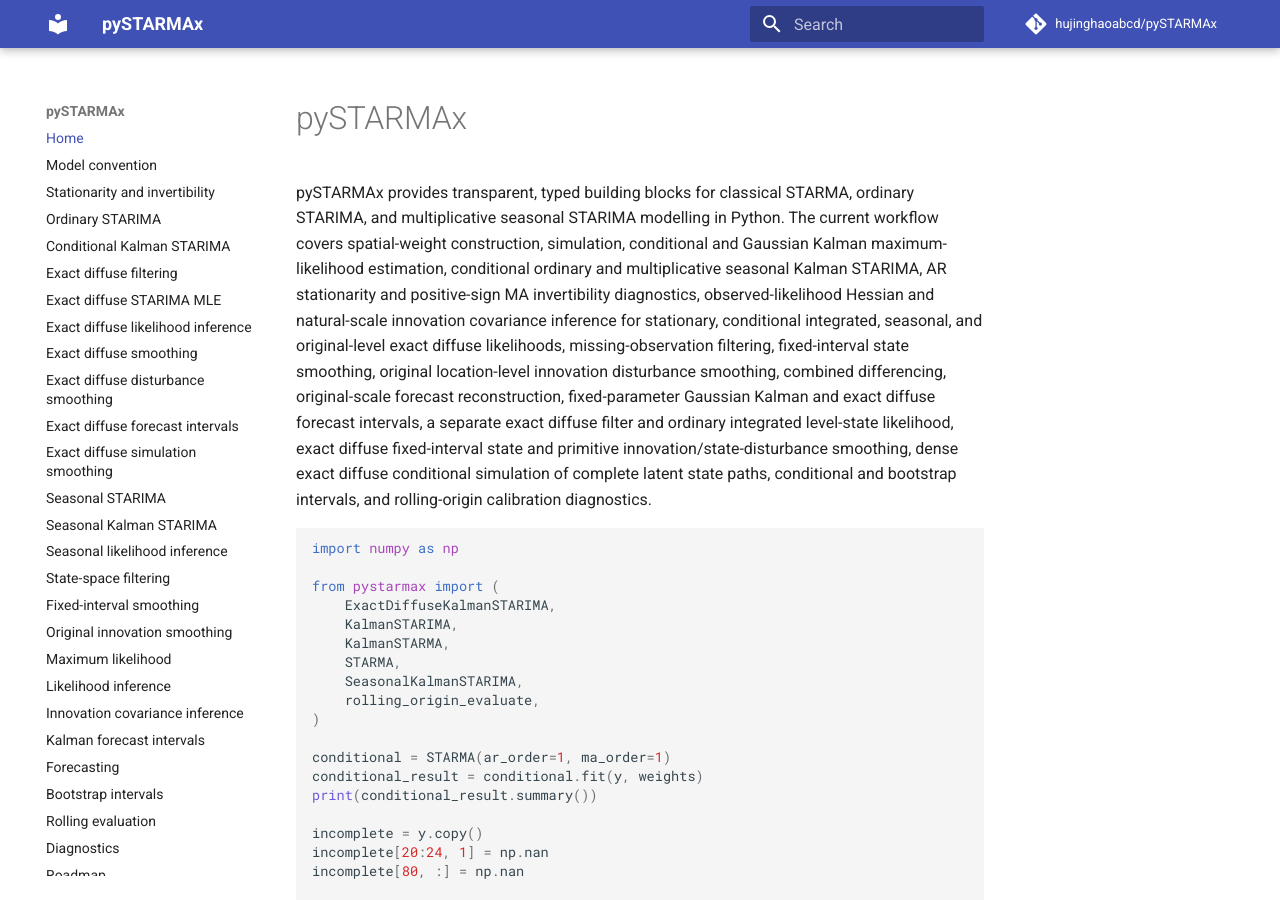
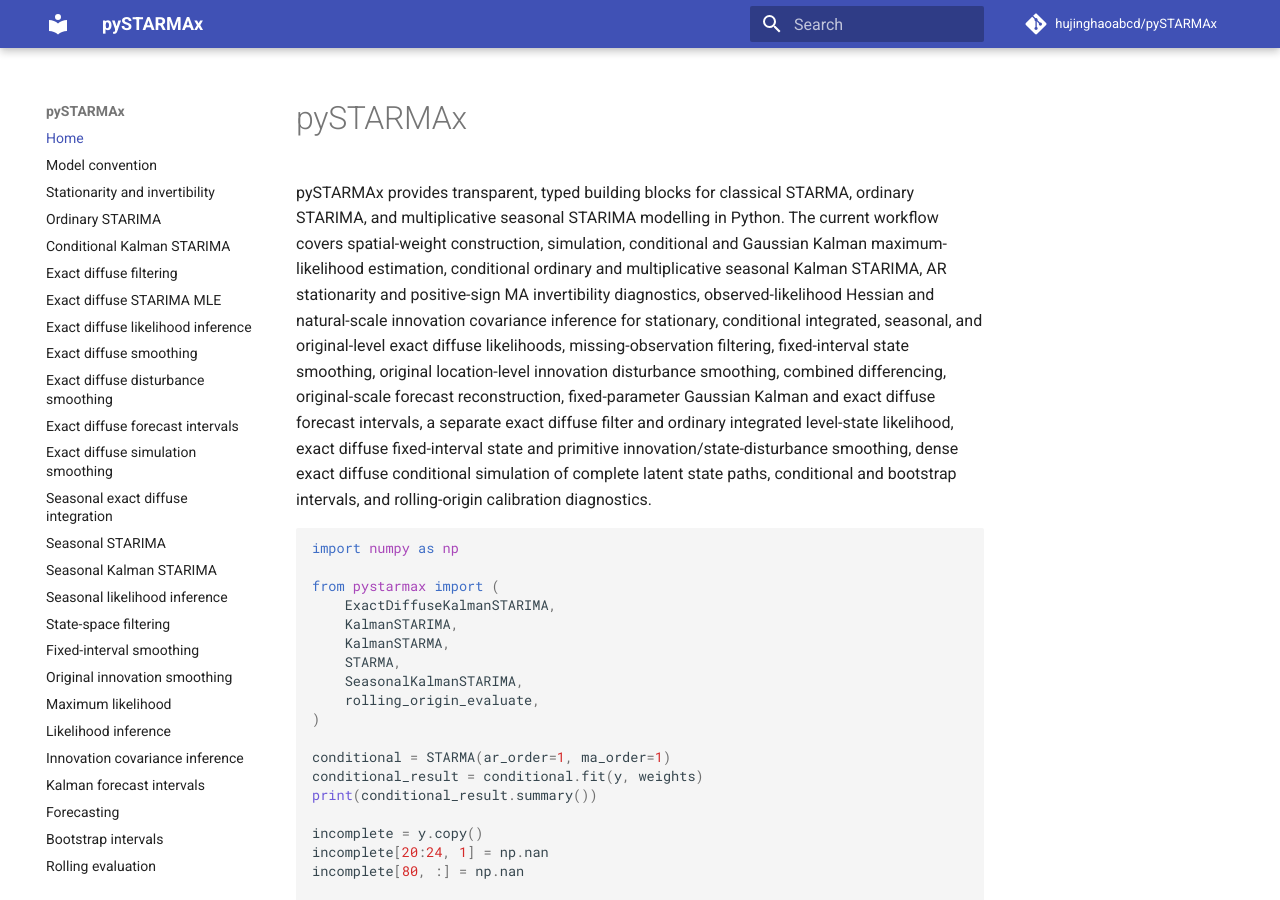
Before and after one commit to hujinghaoabcd/pySTARMAx, an MkDocs documentation site: the page built from docs/index.md, in a window 1280 px wide and 900 px high. Built offline with MkDocs 1.6.1 and Material for MkDocs 9.7.7, drawn with Linux system fonts in a browser that asks for light colours; comment, search, counter and statistics services are not loaded.

Commit message:
Add seasonal exact diffuse documentation navigation

```diff
--- a/mkdocs.yml
+++ b/mkdocs.yml
@@ -17,6 +17,7 @@ nav:
   - Exact diffuse disturbance smoothing: exact_diffuse_disturbance_smoothing.md
   - Exact diffuse forecast intervals: exact_diffuse_forecast_intervals.md
   - Exact diffuse simulation smoothing: exact_diffuse_simulation_smoothing.md
+  - Seasonal exact diffuse integration: exact_seasonal_integrated.md
   - Seasonal STARIMA: seasonal.md
   - Seasonal Kalman STARIMA: seasonal_maximum_likelihood.md
   - Seasonal likelihood inference: seasonal_likelihood_inference.md
```
